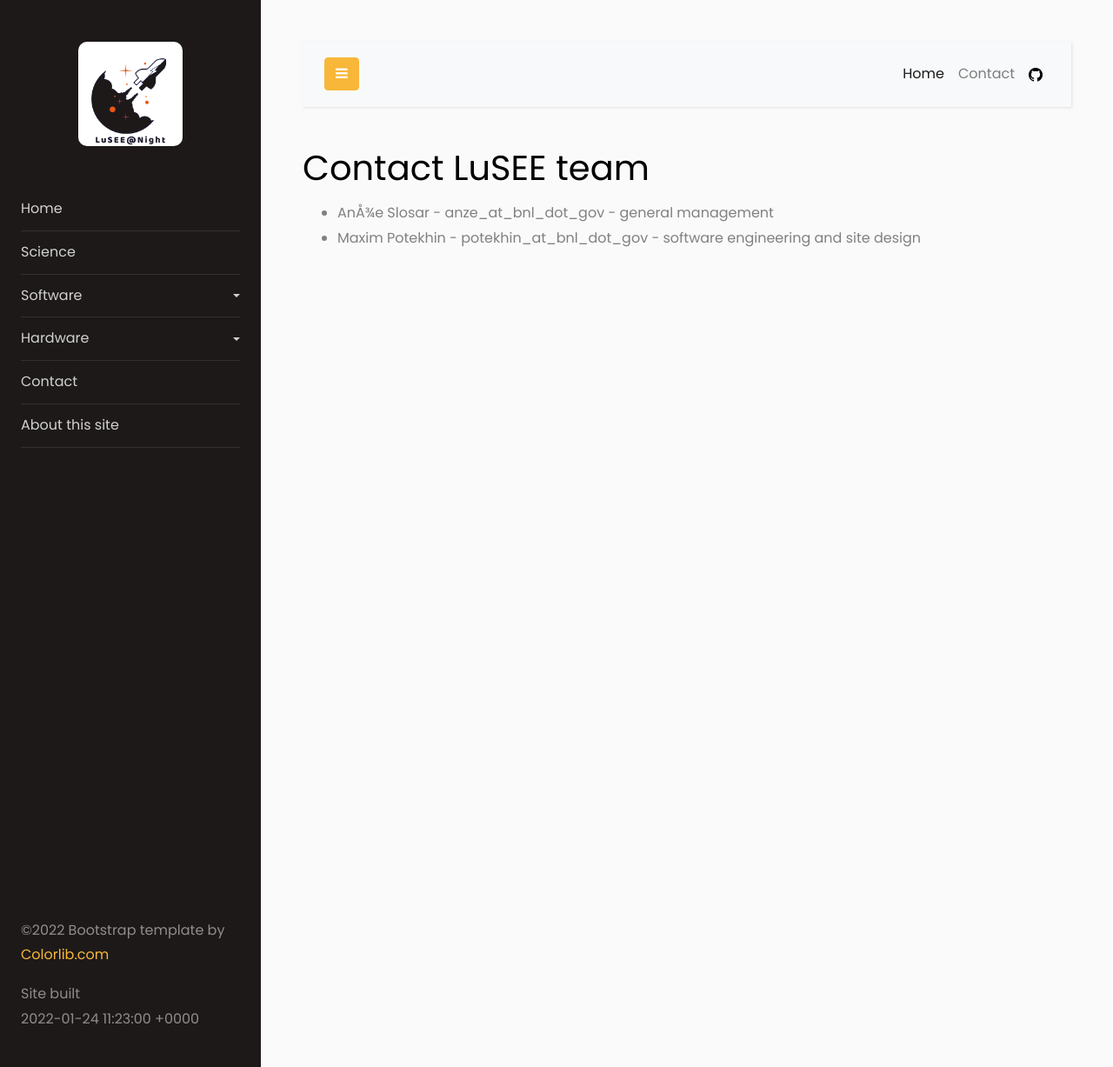
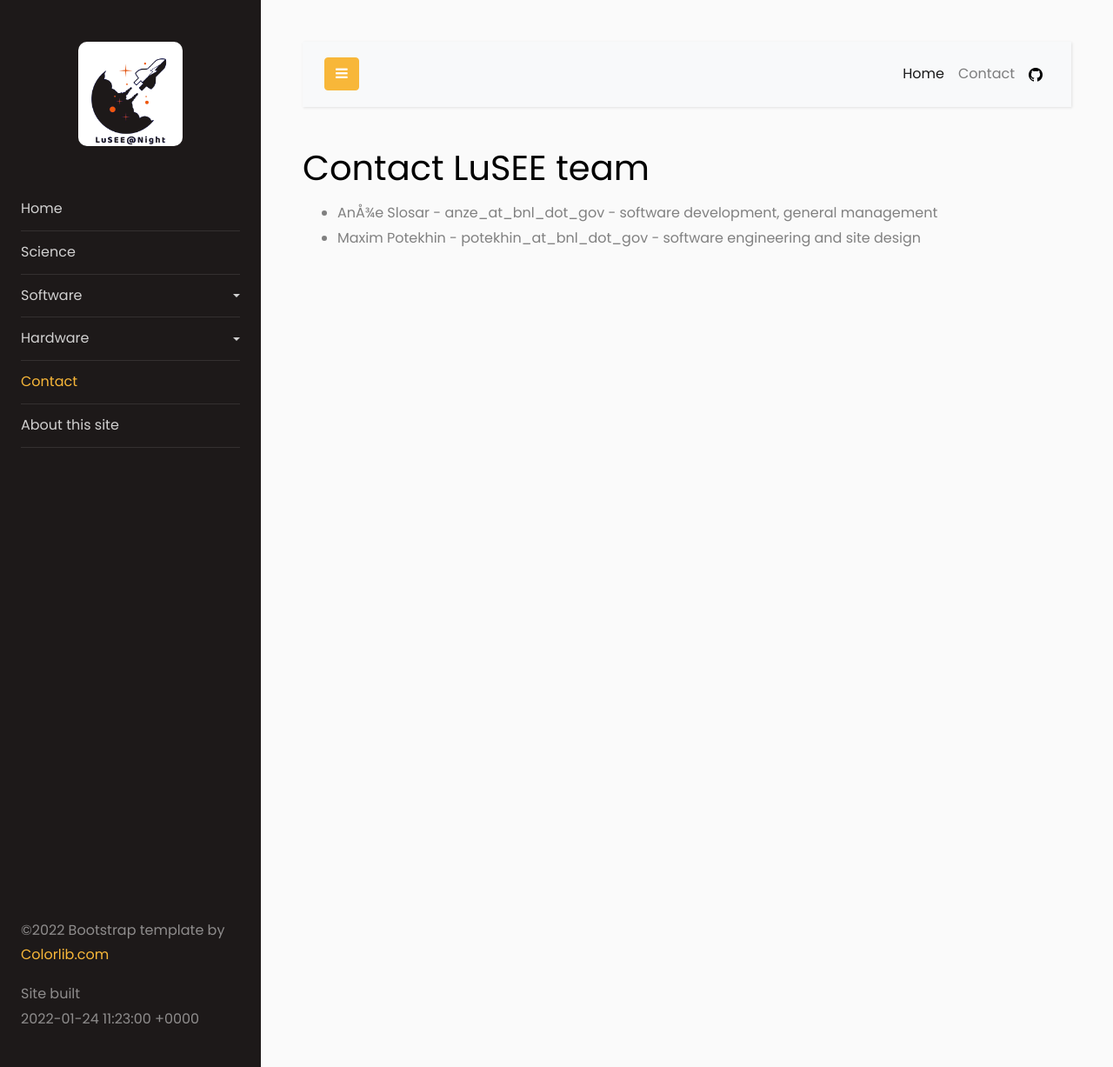
Before and after one commit to lusee-night/lusee-night.github.io, a Jekyll site: the page built from _content/contact.md, in a window 1280 px wide. Shown: the whole page at 87% size. Built offline with Jekyll 4.4.1, drawn with Linux system fonts in a browser that asks for light colours.

Commit message:
Added "active" class to the menu items, updated the contact page

```diff
--- a/_content/contact.md
+++ b/_content/contact.md
@@ -6,5 +6,5 @@ name: contact
 
 # Contact LuSEE team
 
-* Anže Slosar - anze_at_bnl_dot_gov - general management
+* Anže Slosar - anze_at_bnl_dot_gov - software development, general management
 * Maxim Potekhin - potekhin_at_bnl_dot_gov - software engineering and site design
--- a/_includes/sidebar.md
+++ b/_includes/sidebar.md
@@ -2,10 +2,10 @@
 				<div class="p-4 pt-5">
 		  		<a href="{{ '/' | relative_url }}" class="img logo  mb-5" style="background-image: url({{'images/logo/LuSEE-logo-3-1d1919.png' | relative_url}});border-radius: 10px;"></a>
 	        <ul class="list-unstyled components mb-5">
-            <li>
+            <li {% if page.name=='index.md' -%}class="active"{%- endif -%}>
               <a href="{{ '/' | relative_url }}">Home</a>
             </li>
-            <li>
+            <li {% if page.name=='science' -%}class="active"{%- endif -%}>
               <a href="{{ '/content/science.html' | relative_url }}">Science</a>
             </li>
             <li><!--  class="active" -->
@@ -33,11 +33,11 @@
               </ul>
 	          </li>
 
-	          <li>
+	          <li {% if page.name=='contact' -%}class="active"{%- endif -%}>
               <a href="{{ '/content/contact.html' | relative_url }}">Contact</a>
 	          </li>
 
-            <li>
+            <li {% if page.name=='about' -%}class="active"{%- endif -%}>
               <a href="{{ '/content/about.html' | relative_url }}">About this site</a>
           </li>
 	        </ul>
```
